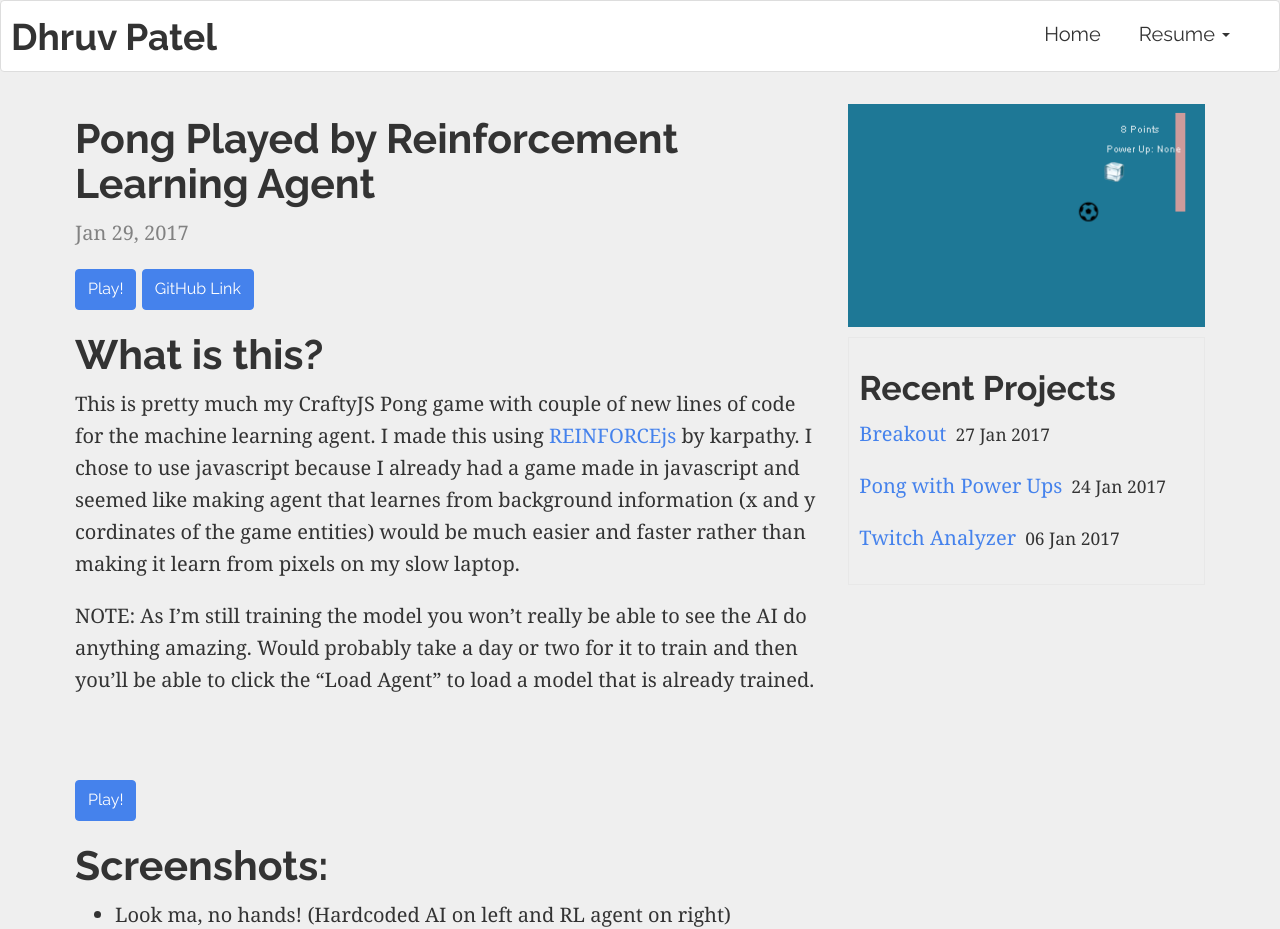
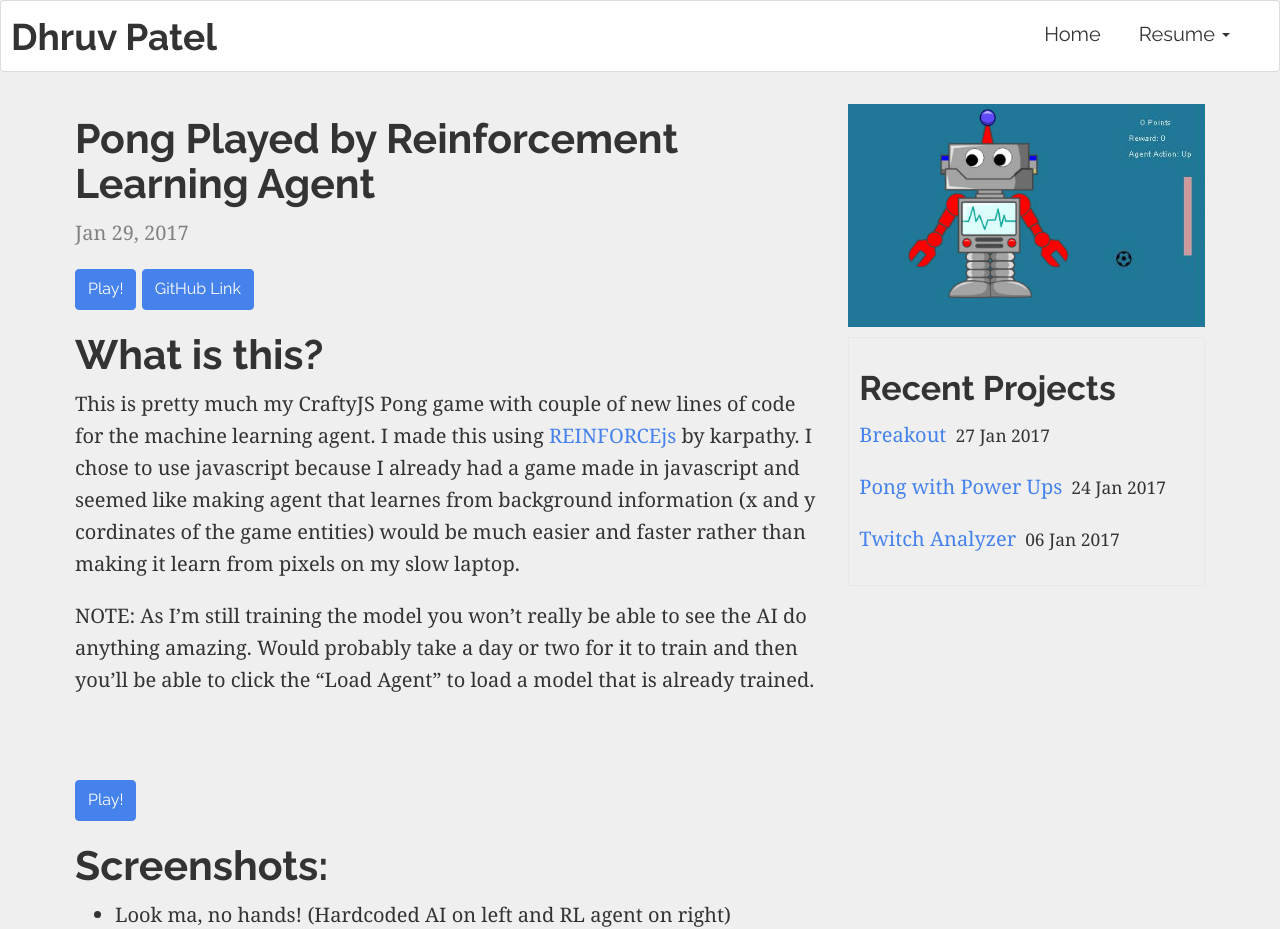
Before and after one commit to pateldhruv1993/pateldhruv1993, a Jekyll site: the page built from _posts/2017-01-29-reinforcement-learning-pong.markdown, in a window 1280 px wide. Shown: the top 929 px of the page. Built offline with Jekyll 4.4.1, drawn with Linux system fonts in a browser that asks for light colours; grey boxes are pictures that could not be loaded.

Commit message:
Update 2017-01-29-reinforcement-learning-pong.markdown

```diff
--- a/_posts/2017-01-29-reinforcement-learning-pong.markdown
+++ b/_posts/2017-01-29-reinforcement-learning-pong.markdown
@@ -3,7 +3,7 @@ published: true
 layout: post
 title: Pong Played by Reinforcement Learning Agent
 categories: 'javascript js reinforcejs crafty game'
-img: pong-with-powerups.png
+img: pong-rl.png
 ---
 <a target="_blank"  href="https://pateldhruv1993.github.io/pong_game_RL/" class="btn btn-primary">Play!</a>
 <a  target="_blank" href="https://github.com/pateldhruv1993/pong_game_RL" class="btn btn-primary">GitHub Link</a>
```
